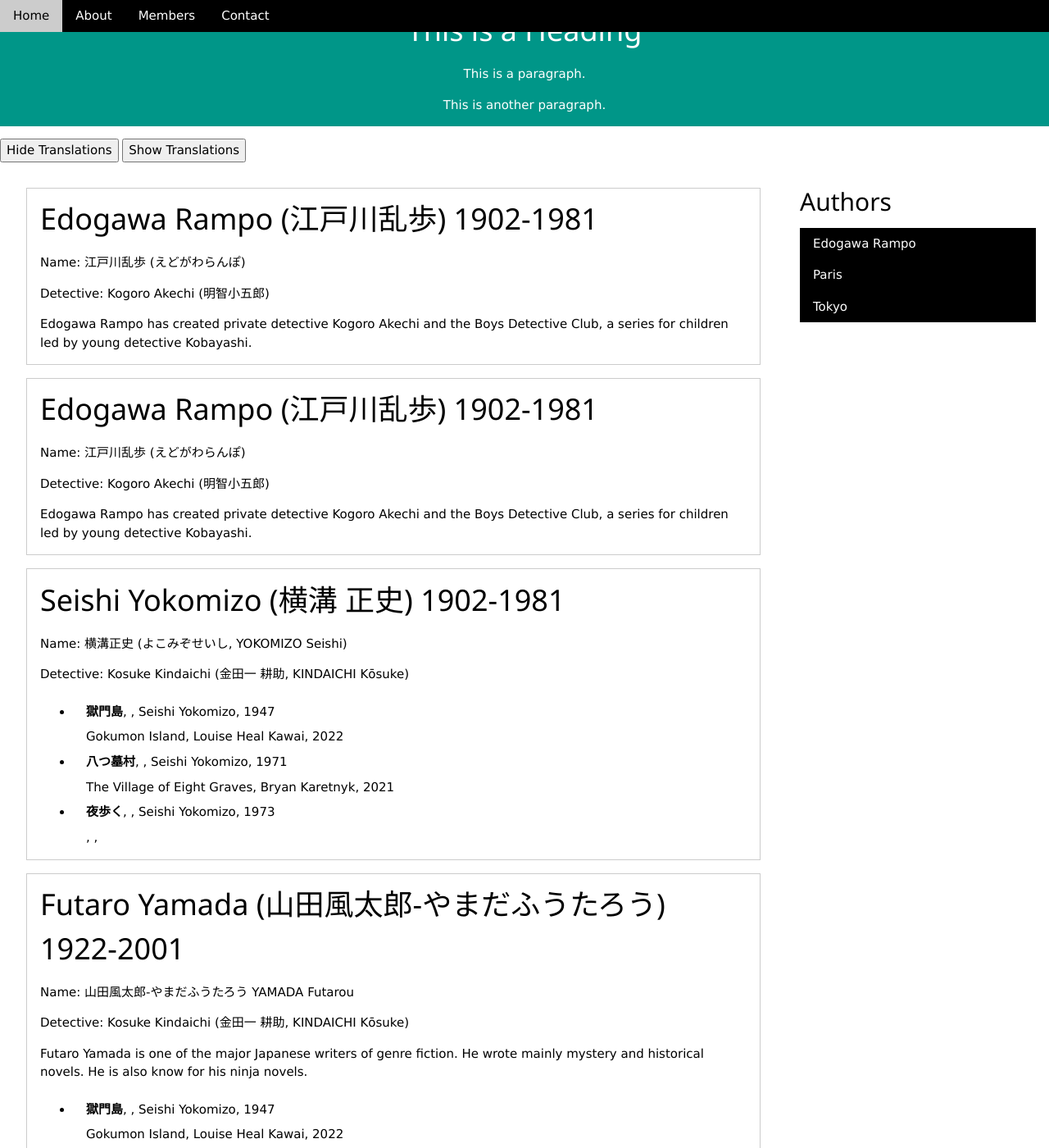
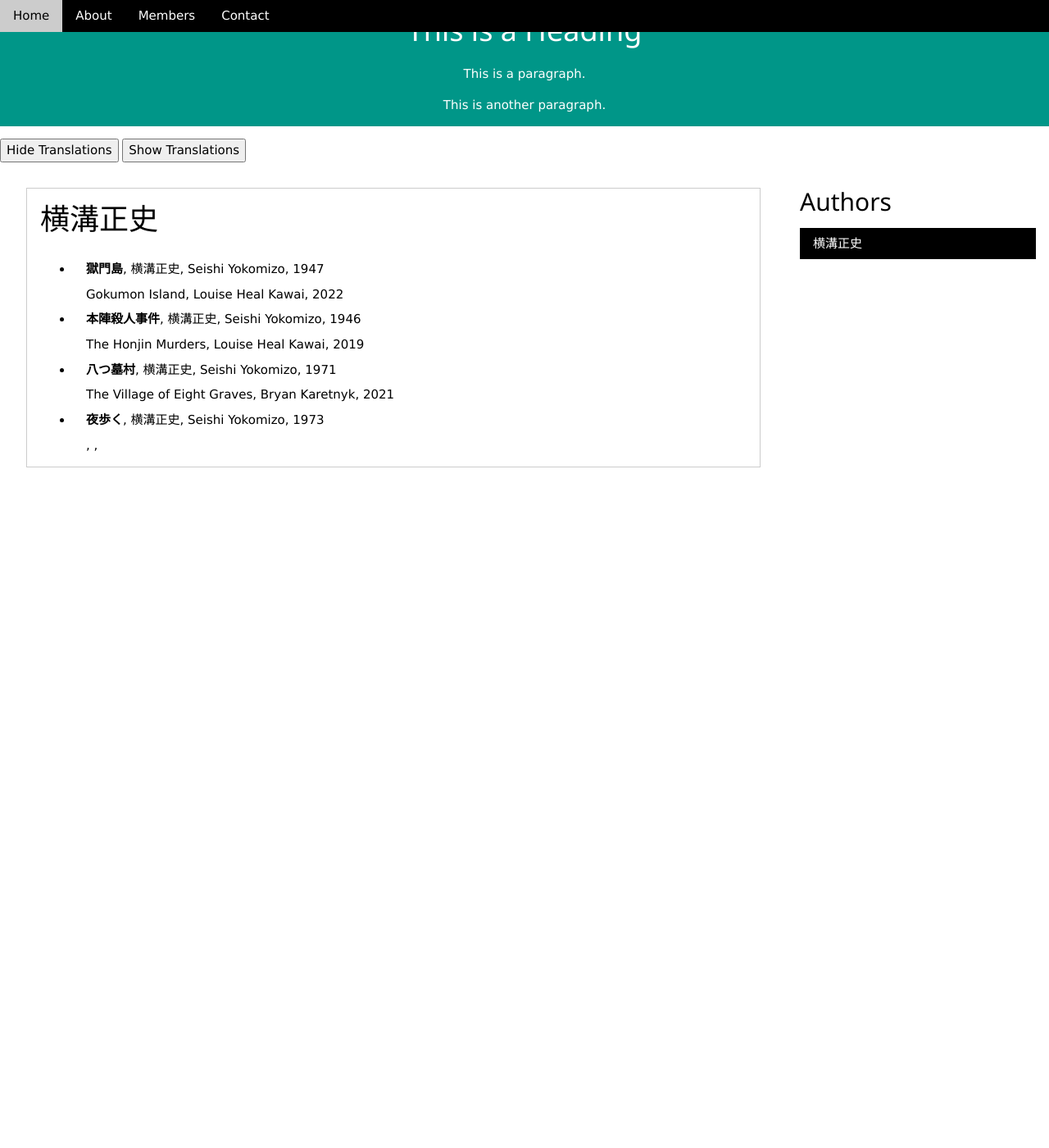
Before and after one commit to IdleTantei/idletantei.github.io, a Jekyll site: the page built from index.html, in a window 1280 px wide and 1400 px high. Shown: the whole window at 82% size. Built offline with Jekyll 4.4.1, drawn with Linux system fonts in a browser that asks for light colours; comment, search, counter and statistics services are not loaded; some of the changed text lies outside the part shown.

Commit message:
ajout auteurs auto

```diff
--- a/index.html
+++ b/index.html
@@ -32,7 +32,7 @@
 </div>
 
 <!-- code pour generer les auteurs automatiquement -->
-{% assign authors = site.pages| group_by: "authorKj" %}
+{% assign authors = site.pages | where:"layout", "book" | map:"authorKj"| uniq %}
 
   <!-- en attente
   <nav>
@@ -44,7 +44,7 @@
     {% for page in site.pages %}
     {% if page.layout == 'book' %}
       <li>
-        <b><a href="{{page.url}}">{{page.titleKj}}</b></a>, {{page.authorKj}}, {{page.authorEn}}, {{page.year}}
+        <b><a href="{{page.url}}">{{page.titleKj}}</b></a>, {{page.authorJp}}, {{page.authorEn}}, {{page.year}}
         <details>
 					<summary>Summary</summary>
 					<span>{{page.summary}}</span>
@@ -68,15 +68,15 @@
   <div class="w3-container w3-threequarter">
 
 {% for author in authors %}
-  <article class="w3-container w3-margin w3-border w3-hover-border-black" id="yokomizo">
-    <h1>Edogawa Rampo (江戸川乱歩) 1902-1981</h1>
-      <p>Name: 江戸川乱歩 (えどがわらんぽ)</p>
+  <article class="w3-container w3-margin w3-border w3-hover-border-black" id="{{author}}">
+    <h1>{{author}}</h1>
+ <!-- information rajoutee a la main   <p>Name: 江戸川乱歩 (えどがわらんぽ)</p>
       <p>Detective: Kogoro Akechi (明智小五郎)</p>
-      <p>Edogawa Rampo has created private detective Kogoro Akechi and the Boys Detective Club, a series for children led by young detective Kobayashi.</p>
+      <p>Edogawa Rampo has created private detective Kogoro Akechi and the Boys Detective Club, a series for children led by young detective Kobayashi.</p> -->
         <ul>
           {% for page in site.pages %}
           {% if page.layout == 'book' %}
-          {% if page.authorEn == 'Edogawa Rampo' %}
+          {% if page.authorKj == author %}
             <li>
               <button onclick="Accordeon('{{page.titleKj}}')" class="w3-button w3-block w3-left-align">
                 <b>{{page.titleKj}}</b>, {{page.authorKj}}, {{page.authorEn}}, {{page.year}}
@@ -96,62 +96,7 @@
   </article>
 {% endfor %}
 
-<!-- Seishi Yokomizo -->
-<article class="w3-container w3-margin w3-border w3-hover-border-black" id="yokomizo">
-  <h1>Seishi Yokomizo (横溝 正史) 1902-1981</h1>
-    <p>Name: 横溝正史 (よこみぞせいし, YOKOMIZO Seishi)</p>
-    <p>Detective: Kosuke Kindaichi (金田一 耕助, KINDAICHI Kōsuke)</p>
-      <ul>
-        {% for page in site.pages %}
-        {% if page.layout == 'book' %}
-        {% if page.authorJp == '横溝正史' %}
-          <li>
-            <button onclick="Accordeon('{{page.titleKj}}')" class="w3-button w3-block w3-left-align">
-              <b>{{page.titleKj}}</b>, {{page.authorKj}}, {{page.authorEn}}, {{page.year}}
-            </button>
-              <div id="translations" class="w3-container">
-                {{page.translation}}, {{page.translator}}, {{page.yeartr}}
-              </div>
-              <div id="{{page.titleKj}}" class="w3-container w3-hide">
-                {{page.summary}}, {{page.review}}
-              </div>
 
-          </li>
-            {% endif %}
-            {% endif %}
-            {% endfor %}
-        </ul>
-</article>
-
-
-
-<!-- Futaro Yamada -->
-<article class="w3-container w3-margin w3-border w3-hover-border-black" id="yokomizo">
-  <h1>Futaro Yamada (山田風太郎-やまだふうたろう) 1922-2001</h1>
-    <p>Name: 山田風太郎-やまだふうたろう YAMADA Futarou</p>
-    <p>Detective: Kosuke Kindaichi (金田一 耕助, KINDAICHI Kōsuke)</p>
-    <p>Futaro Yamada is one of the major Japanese writers of genre fiction. He wrote mainly mystery and historical novels. He is also know for his ninja novels.</p>
-      <ul>
-        {% for page in site.pages %}
-        {% if page.layout == 'book' %}
-        {% if page.authorEn == 'Seishi Yokomizo' %}
-          <li>
-            <button onclick="Accordeon('{{page.titleKj}}')" class="w3-button w3-block w3-left-align">
-              <b>{{page.titleKj}}</b>, {{page.authorKj}}, {{page.authorEn}}, {{page.year}}
-            </button>
-            <div id="translations" class="w3-container">
-              {{page.translation}}, {{page.translator}}, {{page.yeartr}}
-            </div>
-            <div id="{{page.titleKj}}" class="w3-container w3-hide">
-              {{page.summary}}, {{page.review}}
-            </div>
-
-          </li>
-            {% endif %}
-            {% endif %}
-            {% endfor %}
-        </ul>
-</article>
 
 </div>
 
@@ -161,9 +106,9 @@
   <div class="w3-container w3-quarter">
     <h2>Authors</h2>
       <div class="w3-bar-block w3-black">
-        <a href="#yokomizo" class="w3-bar-item w3-button">Edogawa Rampo</a>
-        <a href="#" class="w3-bar-item w3-button">Paris</a>
-        <a href="#" class="w3-bar-item w3-button">Tokyo</a>
+        {% for author in authors %}
+        <a href="#{{author}}" class="w3-bar-item w3-button">{{author}}</a>
+        {% endfor %}
       </div>
   </div>
 </div>
```
Also changed, not shown: pages/gokumonto.md (+1 -1 lines), pages/nanakaishindaotoko.md (deleted, +0 -9 lines), pages/taminarusatsujinjiken.md (deleted, +0 -15 lines), pages/yatsuhakamura.md (+1 -1 lines), pages/yoruaruku.md (+1 -1 lines), 3 other files.
